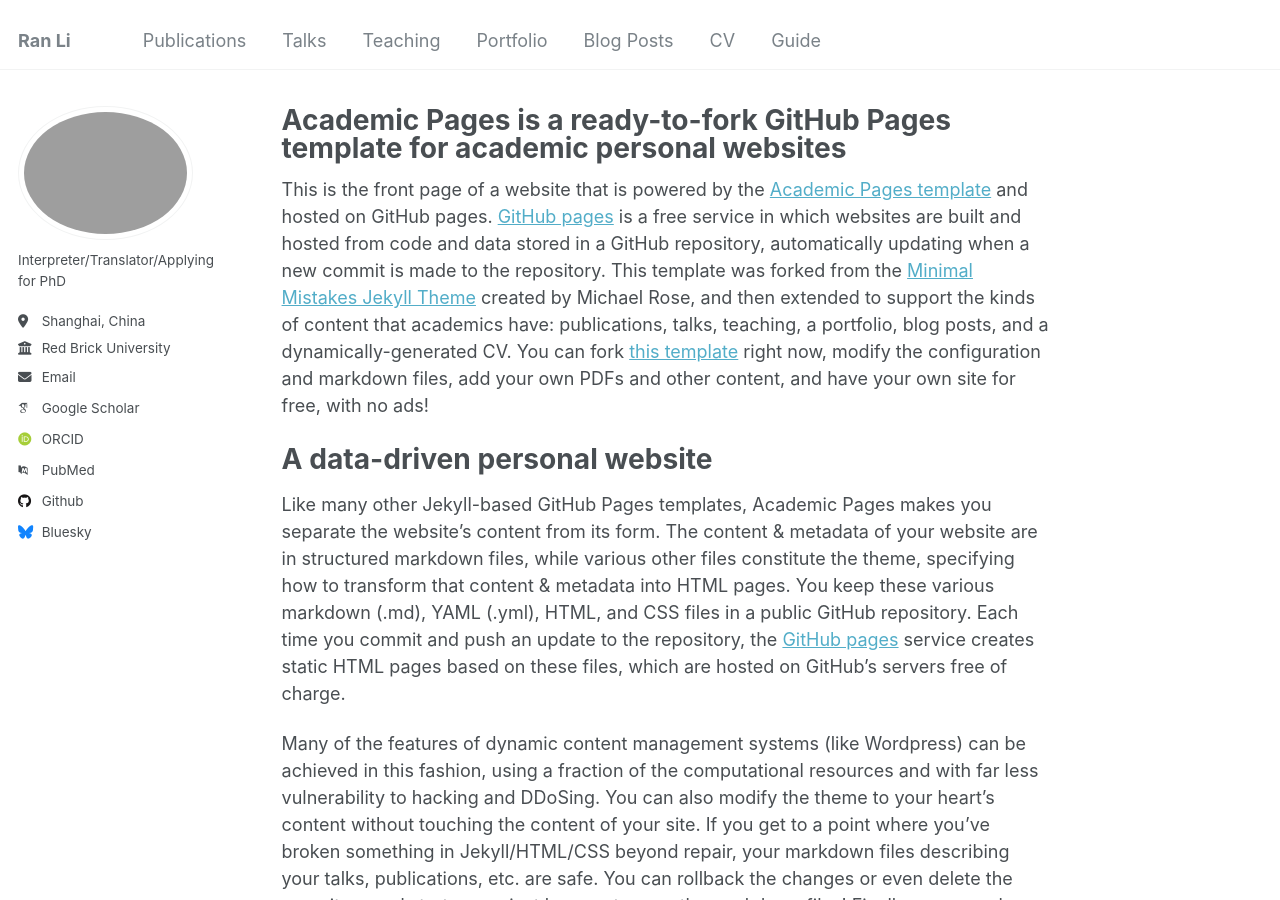
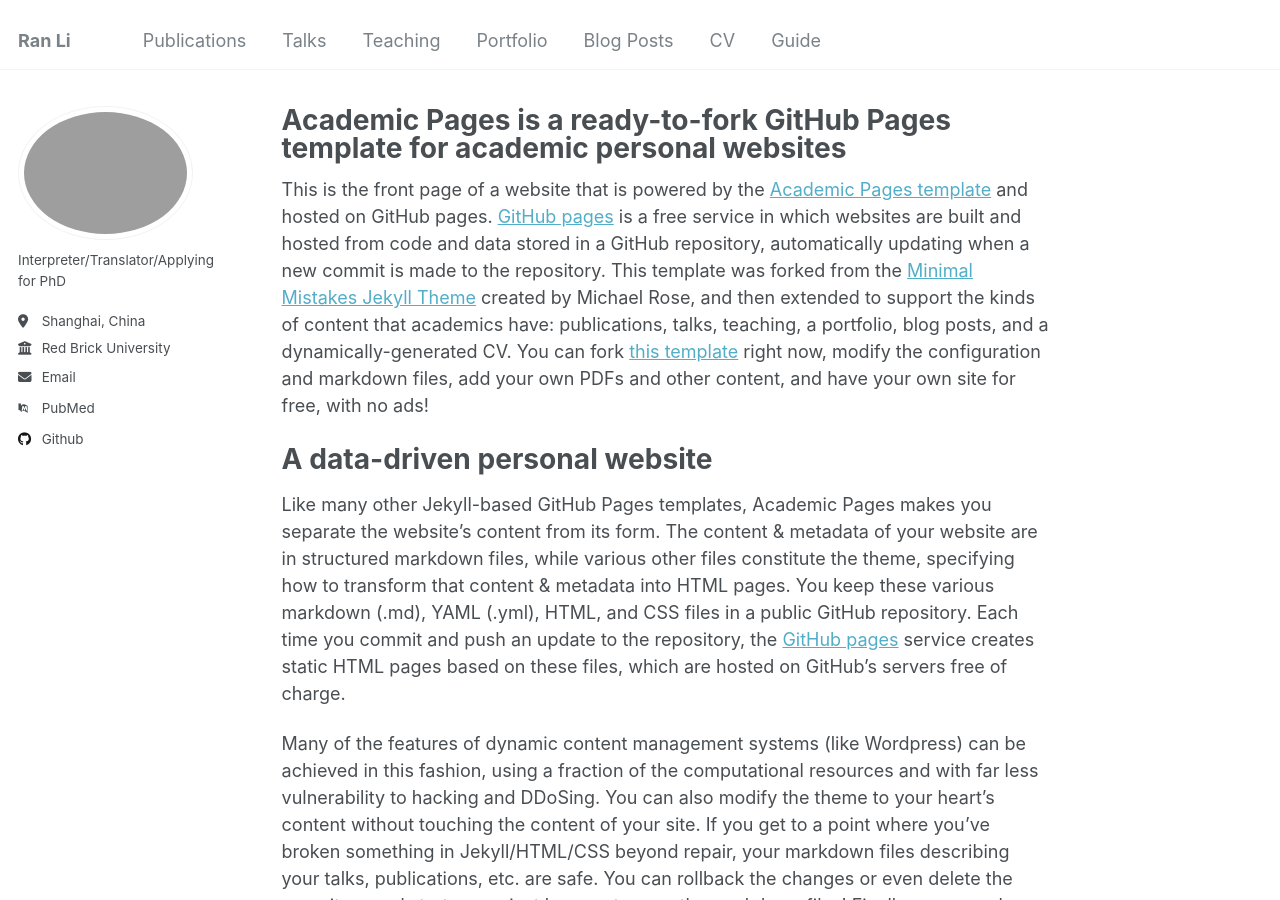
Before and after one commit to Solantie/Solantie.github.io, a Jekyll site: the page built from _pages/about.md, in a window 1280 px wide and 900 px high. Built offline with Jekyll 4.4.1, drawn with Linux system fonts in a browser that asks for light colours; some web fonts are replaced.

```diff
--- a/_config.yml
+++ b/_config.yml
@@ -32,9 +32,9 @@ author:
 
   # Academic websites
   arxiv            : # URL - Update with the correct link to your profile
-  googlescholar    : "https://scholar.google.com/citations?user=PS_CX0AAAAAJ"
+  googlescholar    : #"https://scholar.google.com/citations?user=PS_CX0AAAAAJ"
   impactstory      : # URL
-  orcid            : "http://orcid.org/yourorcidurl"
+  orcid            : #"http://orcid.org/yourorcidurl"
   semantic         : # URL
   pubmed           : "https://www.ncbi.nlm.nih.gov/pubmed/?term=john+snow"
   researchgate     : # URL
@@ -49,7 +49,7 @@ author:
   stackoverflow    : # User number or user number and name (i.e., use "1" or "1/jeff-atwood")
 
   # Social media
-  bluesky          : "bsky.app" # Replace this with you Bluesky username
+  bluesky          : #"bsky.app" # Replace this with you Bluesky username
   facebook         : # Username
   flickr           : # Username
   foursquare       : # Username
```
Also changed, not shown: 1 other file.
